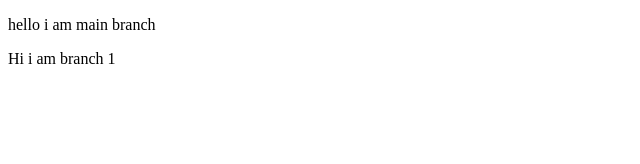
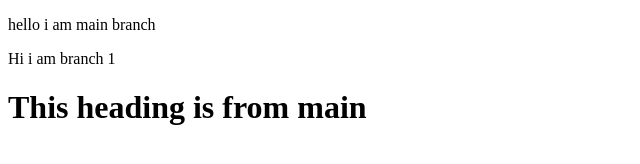
Before and after one commit to HarivaradarajaKV/Local_To_remote, a plain HTML site: page index.html in a window 1280 px wide. Shown: the whole page, without its empty margins (0-640 px from the left). Drawn offline with Linux system fonts and the light colour scheme.

Commit message:
Added h1 in main branch

```diff
--- a/index.html
+++ b/index.html
@@ -11,5 +11,7 @@
 
     <p>Hi i am branch 1</p>
 
+    <h1>This heading is from main</h1>
+
 </body>
 </html>
```
